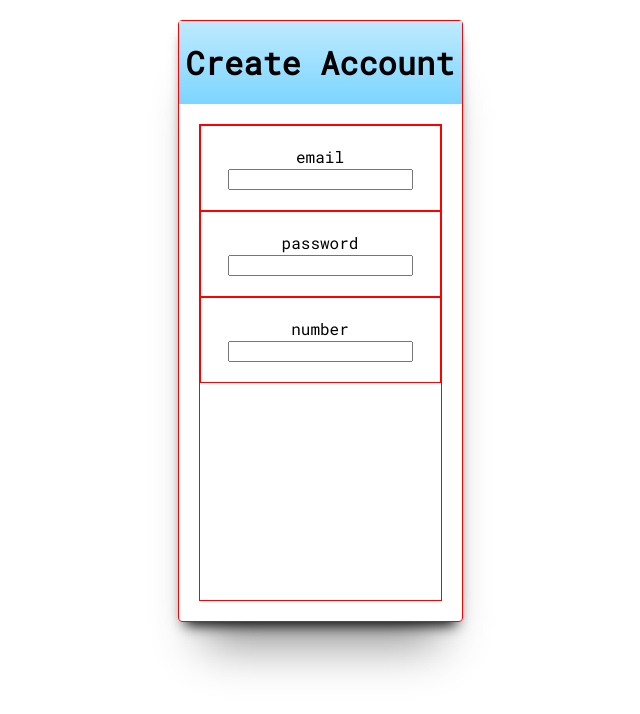
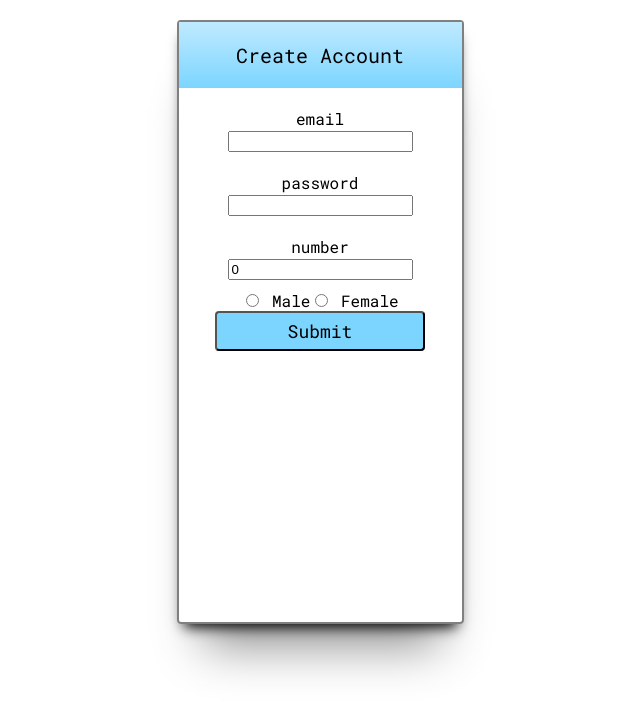
Before and after one commit to haggisbreakfast/Form-Assignment, a React (Create React App) app: page / in a window 1280 px wide. Shown: the top 714 px of the page, without its empty margins (320-960 px from the left). Built offline with nearby package versions, Linux system fonts and the light colour scheme.

Commit message:
Adds RadioButtons component

```diff
--- a/src/App.js
+++ b/src/App.js
@@ -2,7 +2,10 @@ import React, { Component } from 'react';
 import './App.css';
 import styled, { createGlobalStyle } from 'styled-components';
 import { Field, FieldProps, Form, Formik, FormikProps } from 'formik';
-import { object, ref, string, number } from 'yup';
+import { Yup, object, ref, string, number, array } from 'yup';
+import RadioButtons from './RadioButtons';
+
+// local imports
 
 const Global = createGlobalStyle`
 @import url("https://fonts.googleapis.com/css?family=Roboto+Mono");
@@ -26,45 +29,64 @@ const FormContainer = styled.div`
     1px 47px 46px -25px rgba(0, 0, 0, 0.43);
   width: 283px;
   height: 600px;
-  border: 1px solid red;
   justify-content: space-between;
 `;
 
 const StyledForm = styled(Form)`
   display: flex;
   flex-direction: column;
-  margin: 20px;
-  justify-content: flex-start;
-  border: 1px solid red;
+  margin: 10px;
+  /* justify-content: flex-start; */
   height: 600px;
 `;
 
 const FieldContainer = styled.div`
   display: flex;
-  flex-direction: column;
-  justify-content: flex-start;
-  border: 1px solid red;
-  padding: 20px;
+  /* justify-content: flex-start; */
+  justify-content: center;
+  padding: 10px;
 `;
 
 const HeaderContainer = styled.div`
   background: linear-gradient(#bfeaff 0%, #7cd5ff 100%);
 `;
-const Header = styled.h1`
+const Header = styled.p`
   padding: 20px 6px 20px 6px;
-  font-size: 20x;
+  font-size: 20px;
   margin: 0px;
 `;
 
 export const Error = styled.span`
-  color: grey;
+  color: red;
   font-size: 12px;
   min-height: 16px;
 `;
 
 const FieldLabel = styled.label`
-  margin-bottom: 5px;
   font-size: 16px;
+`;
+
+const InputContainer = styled.div``;
+
+const ButtonContainer = styled.div`
+  display: flex;
+  justify-content: center;
+
+  height: 100px;
+`;
+
+const SubmitButton = styled.button`
+  background: #7cd5ff;
+  font-family: 'Roboto Mono', monospace;
+  border-radius: 4px;
+  font-size: 18px;
+  &:hover {
+    opacity: 0.7;
+    background: black;
+    color: #7cd5ff;
+  }
+  height: 40%;
+  width: 80%;
 `;
 
 class App extends Component {
@@ -82,6 +104,7 @@ class App extends Component {
               initialValues={{
                 email: '',
                 password: '',
+                number: 0,
               }}
               validationSchema={object().shape({
                 email: string()
@@ -104,7 +127,9 @@ class App extends Component {
                       render={({ field, form }) => (
                         <div>
                           <FieldLabel>email</FieldLabel>
-                          <input type="email" {...field} placeholder="" />
+                          <InputContainer>
+                            <input type="email" {...field} placeholder="" />
+                          </InputContainer>
                           <Error>
                             {form.touched.email &&
                               form.errors.email &&
@@ -120,7 +145,9 @@ class App extends Component {
                       render={({ field, form }) => (
                         <div>
                           <FieldLabel>password</FieldLabel>
-                          <input type="password" {...field} placeholder="" />
+                          <InputContainer>
+                            <input type="password" {...field} placeholder="" />
+                          </InputContainer>
                           <Error>
                             {form.touched.password &&
                               form.errors.password &&
@@ -136,7 +163,9 @@ class App extends Component {
                       render={({ field, form }) => (
                         <div>
                           <FieldLabel>number</FieldLabel>
-                          <input type="number" {...field} placeholder="" />
+                          <InputContainer>
+                            <input type="number" {...field} placeholder="" />
+                          </InputContainer>
                           <Error>
                             {form.touched.number &&
                               form.errors.number &&
@@ -146,6 +175,10 @@ class App extends Component {
                       )}
                     />
                   </FieldContainer>
+                  <RadioButtons />
+                  <ButtonContainer>
+                    <SubmitButton type="submit"> Submit</SubmitButton>
+                  </ButtonContainer>
                 </StyledForm>
               )}
             />
--- /dev/null
+++ b/src/RadioButtons.js
@@ -0,0 +1,18 @@
+import React, { Component } from 'react';
+
+class RadioButtons extends React.Component {
+  setGender(event) {
+    console.log(event.target.value);
+  }
+
+  render() {
+    return (
+      <div onChange={this.setGender.bind(this)}>
+        <input type="radio" value="MALE" name="gender" /> Male
+        <input type="radio" value="FEMALE" name="gender" /> Female
+      </div>
+    );
+  }
+}
+
+export default RadioButtons;
```
Also changed, not shown: 1 other file (tests, documents, lock files or other folders).
